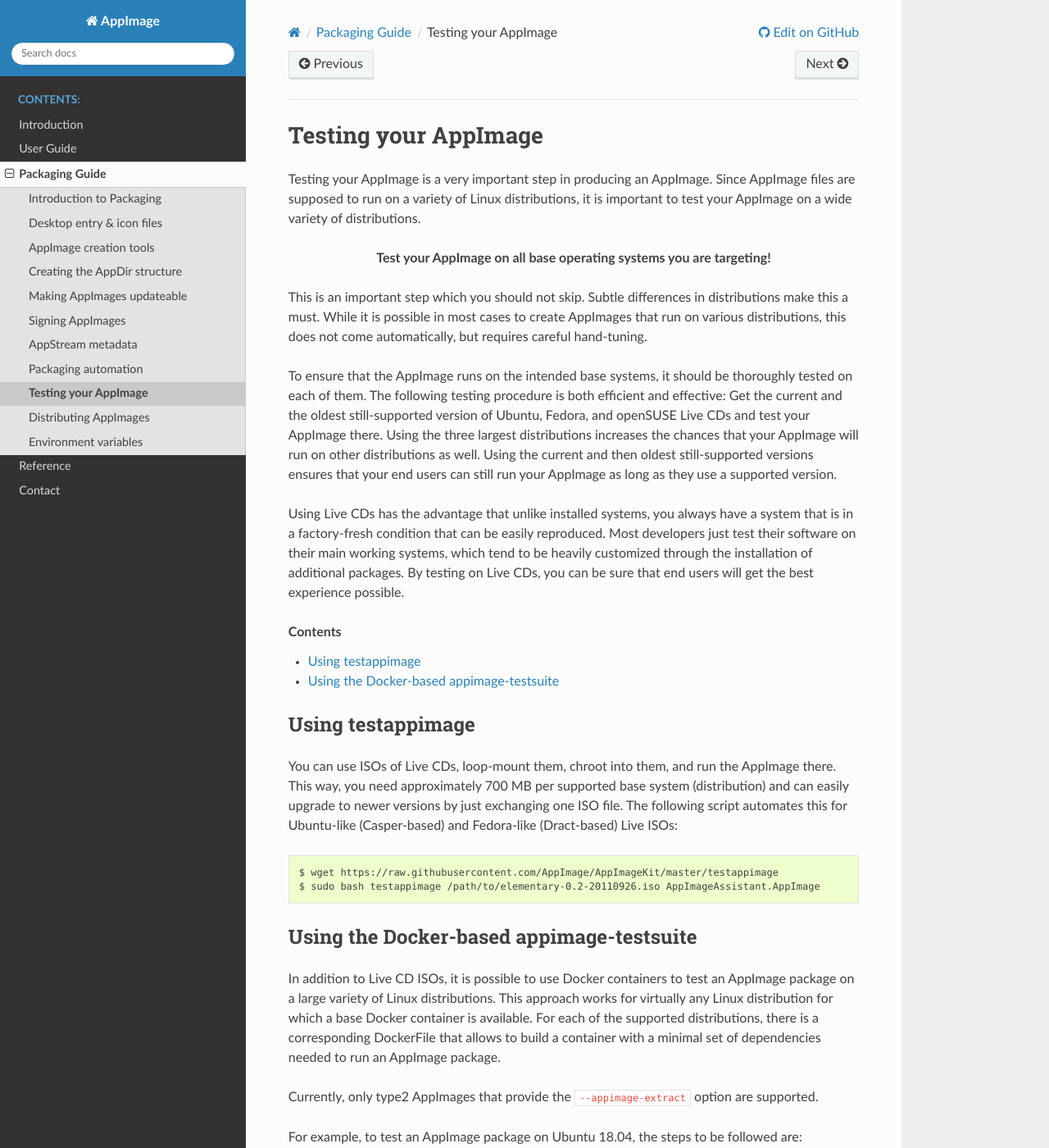
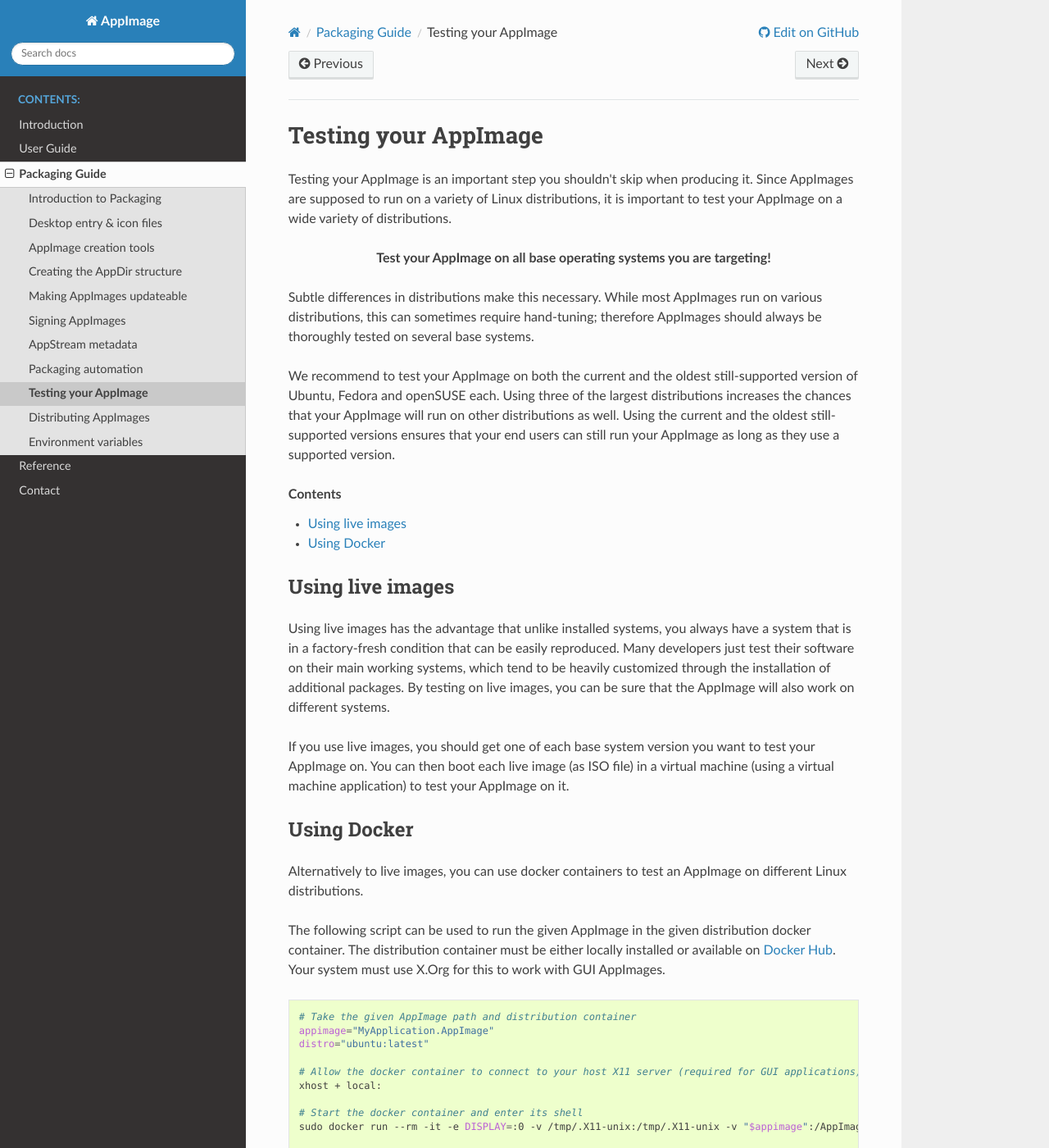
Before and after one commit to AppImage/docs.appimage.org, a Sphinx documentation site: the page built from source/packaging-guide/testing.rst, in a window 1280 px wide and 1400 px high. Shown: the whole window at 82% size. Built offline with Sphinx 7.4.7 and the Read the Docs theme 3.1.0, drawn with Linux system fonts in a browser that asks for light colours; some of the changed text lies outside the part shown.

Commit message:
Improved, updated and corrected testing page.
The testing page has been majorly improved, updated and corrected.

The introduction has been improved and duplicates in it have been removed. Everything in the introduction that only applies to live images has been moved into a corresponding section.

The testappimage part has been removed as the tool is outdated and doesn't work with modern AppImages. It has been replaced by an easy-to-understand explanation on how to manually test the AppImages with live images.

The appimage-testsuite part has also been removed as the tool and its supported distribution versions are outdated and as it contains some bugs, resulting in it not working out of the box. It has been replaced by a script inside the documentation, which is an improved version of the relevant parts of appimage-testsuite.
The following changes and improvements have been made:
- No dockerfiles are used. Instead, the container must exist locally or gets downloaded, making it future-proof. Important packages are still installed, but transparently in the script, and this is explained to the user.
- The docker command has been improved to use the X11 server socket to connect to the host system instead of an unnecessary TCP connection. (The original code didn't work anyways, as the code to get the IP didn't work on Linux and code to make the host X11 server listen on port 6000 was missing.)
- Non-executed und unnecessary code has been removed.
This way, several scripts could be merged into one smaller snippet which actually works without having to modify it. Explanatory comments have also been added to make the script easy to understand.

Additionally, the descriptions and explanations on the page have generally been improved.

```diff
--- a/source/packaging-guide/testing.rst
+++ b/source/packaging-guide/testing.rst
@@ -3,65 +3,59 @@
 Testing your AppImage
 =====================
 
-Testing your AppImage is a very important step in producing an AppImage. Since AppImage files are supposed to run on a variety of Linux distributions, it is important to test your AppImage on a wide variety of distributions.
+Testing your AppImage is an important step you shouldn't skip when producing it. Since AppImages are supposed to run on a variety of Linux distributions, it is important to test your AppImage on a wide variety of distributions.
 
 .. centered::
    **Test your AppImage on all base operating systems you are targeting!**
 
-This is an important step which you should not skip. Subtle differences in distributions make this a must. While it is possible in most cases to create AppImages that run on various distributions, this does not come automatically, but requires careful hand-tuning.
+Subtle differences in distributions make this necessary. While most AppImages run on various distributions, this can sometimes require hand-tuning; therefore AppImages should always be thoroughly tested on several base systems.
 
-To ensure that the AppImage runs on the intended base systems, it should be thoroughly tested on each of them. The following testing procedure is both efficient and effective: Get the current and the oldest still-supported version of Ubuntu, Fedora, and openSUSE Live CDs and test your AppImage there. Using the three largest distributions increases the chances that your AppImage will run on other distributions as well. Using the current and then oldest still-supported versions ensures that your end users can still run your AppImage as long as they use a supported version.
-
-Using Live CDs has the advantage that unlike installed systems, you always have a system that is in a factory-fresh condition that can be easily reproduced. Most developers just test their software on their main working systems, which tend to be heavily customized through the installation of additional packages. By testing on Live CDs, you can be sure that end users will get the best experience possible.
-
+We recommend to test your AppImage on both the current and the oldest still-supported version of Ubuntu, Fedora and openSUSE each. Using three of the largest distributions increases the chances that your AppImage will run on other distributions as well. Using the current and the oldest still-supported versions ensures that your end users can still run your AppImage as long as they use a supported version.
 
 .. contents:: Contents
    :local:
    :depth: 1
 
 
-Using testappimage
-------------------
+Using live images
+-----------------
 
-You can use ISOs of Live CDs, loop-mount them, chroot into them, and run the AppImage there. This way, you need approximately 700 MB per supported base system (distribution) and can easily upgrade to newer versions by just exchanging one ISO file. The following script automates this for Ubuntu-like (Casper-based) and Fedora-like (Dract-based) Live ISOs:
+Using live images has the advantage that unlike installed systems, you always have a system that is in a factory-fresh condition that can be easily reproduced. Many developers just test their software on their main working systems, which tend to be heavily customized through the installation of additional packages. By testing on live images, you can be sure that the AppImage will also work on different systems.
+
+If you use live images, you should get one of each base system version you want to test your AppImage on. You can then boot each live image (as ISO file) in a virtual machine (using a virtual machine application) to test your AppImage on it.
+
+
+Using Docker
+------------
+
+Alternatively to live images, you can use docker containers to test an AppImage on different Linux distributions.
+
+The following script can be used to run the given AppImage in the given distribution docker container. The distribution container must be either locally installed or available on `Docker Hub <https://hub.docker.com>`_. Your system must use X.Org for this to work with GUI AppImages.
 
 .. code-block:: shell
 
-   $ wget https://raw.githubusercontent.com/AppImage/AppImageKit/master/testappimage
-   $ sudo bash testappimage /path/to/elementary-0.2-20110926.iso AppImageAssistant.AppImage
+   # Take the given AppImage path and distribution container
+   appimage="MyApplication.AppImage"
+   distro="ubuntu:latest"
 
+   # Allow the docker container to connect to your host X11 server (required for GUI applications)
+   xhost + local:
 
-Using the Docker-based appimage-testsuite
------------------------------------------
+   # Start the docker container and enter its shell
+   sudo docker run --rm -it -e DISPLAY=:0 -v /tmp/.X11-unix:/tmp/.X11-unix -v "$appimage":/AppImage -v "$HOME":/shared --cap-add=SYS_PTRACE --security-opt seccomp:unconfined ${distro} bash
 
-In addition to Live CD ISOs, it is possible to use Docker containers to test an AppImage package on a large variety of Linux distributions. This approach works for virtually any Linux distribution for which a base Docker container is available. For each of the supported distributions, there is a corresponding DockerFile that allows to build a container with a minimal set of dependencies needed to run an AppImage package.
+   # Install system packages and default packages that are expected on any target OS (inside the docker container)
+   # You can see the full excludelist of packages that may be expected at https://github.com/AppImage/pkg2appimage/blob/master/excludelist
+   # Some examples of packages that could be installed are:
+   # On Ubuntu:
+   apt update && apt install -y software-properties-common libx11-6 libgl1 libglx-mesa0 expat binutils fontconfig libsm6 libgomp1 dbus desktop-file-utils xorg libasound2t64
+   # On Fedora:
+   dnf update -y && dnf install -y xorg-x11-server-Xorg fontconfig binutils findutils mesa-libEGL libSM dbus-tools mesa-dri-drivers
 
-Currently, only type2 AppImages that provide the ``--appimage-extract`` option are supported.
+   # Run the AppImage (inside the docker container)
+   /AppImage --appimage-extract-and-run
 
-For example, to test an AppImage package on Ubuntu 18.04, the steps to be followed are:
+(Credits: `Original scripts <https://github.com/aferrero2707/appimage-testsuite>`_ by `aferrero2707 <https://github.com/aferrero2707>`_; improvements by `Korne127 <https://github.com/Korne127>`_.)
 
-.. code-block:: shell
-
-   $ git clone https://github.com/aferrero2707/appimage-testsuite.git
-   $ cd appimage-testsuite
-   $ ./run.sh PATH_TO_APPIMAGE/package.AppImage ubuntu-18.04
-   # /aitest/aitest.sh
-
-The ``run.sh`` script will build the corresponding Docker container, determine the IP address of the host system, and run the container with convenient parameters. The host ``HOME`` folder is mapped to the ``/shared`` folder in the running container, and the X server is forwarded to the host system so that graphical applications can be correctly executed.
-
-The following Linux distributions are supported out-of-the-box:
-
-* Ubuntu 14.04, 16.04 and 18.04
-* CentOS 6 and 7
-* Fedora 26 and 27
-* Debian stable and testing
-* Manjaro (Arch Linux derivative)
-* Sabayon (Gentoo Linux derivative)
-
-Other distributions can be added by writing an appropriate Dockerfile.
-
-Users might need to modify the ``run.sh`` script and change the line used to guess the host IP address:
-
-.. code-block:: shell
-
-   IP=$(ifconfig en0 | grep inet | awk '$1=="inet" {print $2}')
+.. todo::
+   Update this script to also support Wayland.
```
